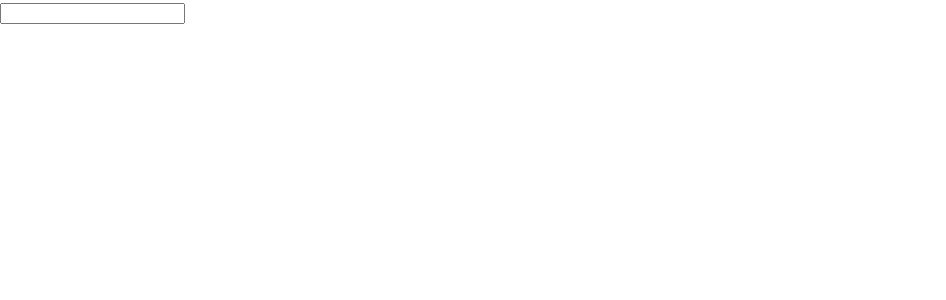
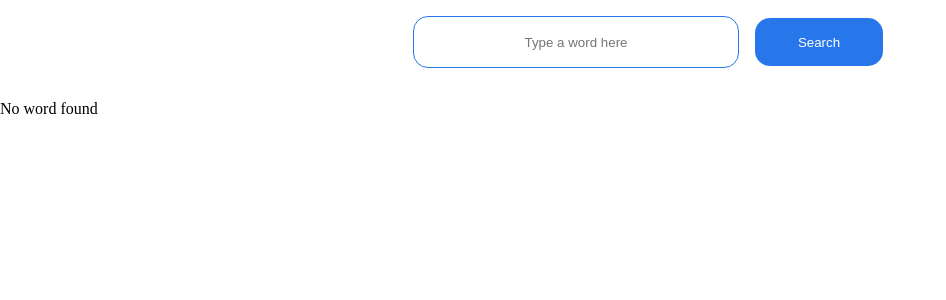
Before and after one commit to caisak/dictionary-app, a React (Vite) app: page / in a window 1280 px wide. Shown: the top 300 px of the page, without its empty margins (0-946 px from the left). Built offline with nearby package versions, Linux system fonts and the light colour scheme.

Commit message:
WIP fetch words and display them

```diff
--- a/src/App.tsx
+++ b/src/App.tsx
@@ -1,8 +1,17 @@
 import SearchBar from "./SearchBar";
+import ReturnedWord from "./ReturnedWord";
+import { useState } from "react";
+import { DictionaryEntry } from "./DictionaryEntry";
 
-function App () {
+function App() {
+  const [word, setWord] = useState('');
+  const [definition, setDefinition] = useState<DictionaryEntry | null>(null);
+
   return (
-<SearchBar />
-  )
+    <div>
+      <SearchBar setWord={setWord} word={word} setDefinition={setDefinition} />
+      <ReturnedWord definition={definition} />
+    </div>
+  );
 }
 export default App;
--- /dev/null
+++ b/src/DictionaryEntry.tsx
@@ -0,0 +1,28 @@
+export type DictionaryEntry = {
+    word: string;
+    phonetics: Array<{
+      audio: string;
+      text?: string;
+      sourceUrl?: string;
+      license?: {
+        name: string;
+        url: string;
+      };
+    }>;
+    meanings: Array<{
+      partOfSpeech: string;
+      definitions: Array<{
+        definition: string;
+        synonyms: string[];
+        antonyms: string[];
+        example?: string;
+      }>;
+      synonyms: string[];
+      antonyms: string[];
+    }>;
+    license: {
+      name: string;
+      url: string;
+    };
+    sourceUrls: string[];
+  };
--- /dev/null
+++ b/src/ReturnedWord.tsx
@@ -0,0 +1,40 @@
+import { DictionaryEntry } from "./DictionaryEntry";
+
+type ReturnedWordProps = {
+    definition: DictionaryEntry | null;
+};
+
+function ReturnedWord({ definition }: ReturnedWordProps) {
+    return (
+      <div>
+        {definition ? (
+          <div>
+            <h2>{definition.word}</h2>
+            {definition.phonetics.map((phonetic, index) => (
+              <div key={index}>
+                <p>Phonetic Text: {phonetic.text}</p>
+                <p>Audio: <a href={phonetic.audio} target="_blank" rel="noopener noreferrer">Listen</a></p>
+              </div>
+            ))}
+            {definition.meanings.map((meaning, index) => (
+              <div key={index}>
+                <p>Part of Speech: {meaning.partOfSpeech}</p>
+                {meaning.definitions.map((def, defIndex) => (
+                  <div key={defIndex}>
+                    <p>Definition: {def.definition}</p>
+                    <p>Example: {def.example}</p>
+                  </div>
+                ))}
+              </div>
+            ))}
+          </div>
+        ) : (
+          <p>No word found</p>
+        )}
+      </div>
+    );
+  }
+
+
+
+export default ReturnedWord;
--- a/src/SearchBar.tsx
+++ b/src/SearchBar.tsx
@@ -1,11 +1,100 @@
-function SearchBar () {
-    return (
-        <div>
-            <form>
-                <input type="text" />
-            </form>
-        </div>
-    )
+import styled from "styled-components";
+import { DictionaryEntry } from "./DictionaryEntry";
+
+type SearchBarProps = {
+  word: string;
+  setWord: React.Dispatch<React.SetStateAction<string>>;
+  setDefinition: React.Dispatch<React.SetStateAction<DictionaryEntry | null>>;
+};
+
+function SearchBar({ setWord, word, setDefinition }: SearchBarProps) {
+  async function searchWord(word: string) {
+    try {
+      const response = await fetch(
+        `https://api.dictionaryapi.dev/api/v2/entries/en/${word}`
+      );
+      if (!response.ok) {
+        throw new Error("Word not found");
+      }
+      const data = await response.json();
+      setDefinition(data[0]);
+    } catch (error) {
+      console.error("Error:", error);
+      setDefinition(null);
+    }
+  }
+
+  const handleFormSubmit = async (event: React.FormEvent<HTMLFormElement>) => {
+    event.preventDefault();
+    await searchWord(word);
+    setWord('');
+  };
+
+
+  return (
+    <Container>
+      <StyledForm onSubmit={handleFormSubmit}>
+        <StyledInput
+          type="text"
+          value={word}
+          onChange={(e) => setWord(e.target.value)}
+          placeholder="Type a word here"
+        />
+        <StyledButton type="submit">Search</StyledButton>
+      </StyledForm>
+    </Container>
+  );
 }
 
 export default SearchBar;
+
+const Container = styled.div`
+  display: flex;
+  align-items: center;
+  justify-content: center;
+`;
+const StyledForm = styled.form`
+  display: flex;
+  flex-direction: row;
+  align-items: center;
+  justify-content: center;
+`;
+
+const StyledInput = styled.input`
+  border-radius: 15px;
+  height: 3rem;
+  width: 30rem;
+  margin: 1rem;
+  border: 1px solid #2776ea;
+  box-shadow: none;
+  outline: none;
+  text-align: center;
+
+  @media (max-width: 768px) {
+    width: 15rem;
+  }
+
+  @media (min-width: 769px) {
+    width: 20rem;
+  }
+`;
+
+const StyledButton = styled.button`
+  border-radius: 15px;
+  height: 3rem;
+  width: 8rem;
+  border: none;
+  box-shadow: none;
+  outline: none;
+  background-color: #2776ea;
+  color: white;
+
+  &:hover {
+    background-color: #3e8bff;
+    cursor: pointer;
+  }
+
+  @media (max-width: 768px) {
+    width: 5rem;
+  }
+`;
--- a/src/index.css
+++ b/src/index.css
@@ -1,11 +1,5 @@
-:root {
-  font-family: Inter, system-ui, Avenir, Helvetica, Arial, sans-serif;
-  line-height: 1.5;
-  font-weight: 400;
-
-  color-scheme: light dark;
-}
-
 body {
   margin: 0;
+  background-color: white;
+  color: black;
 }
```
